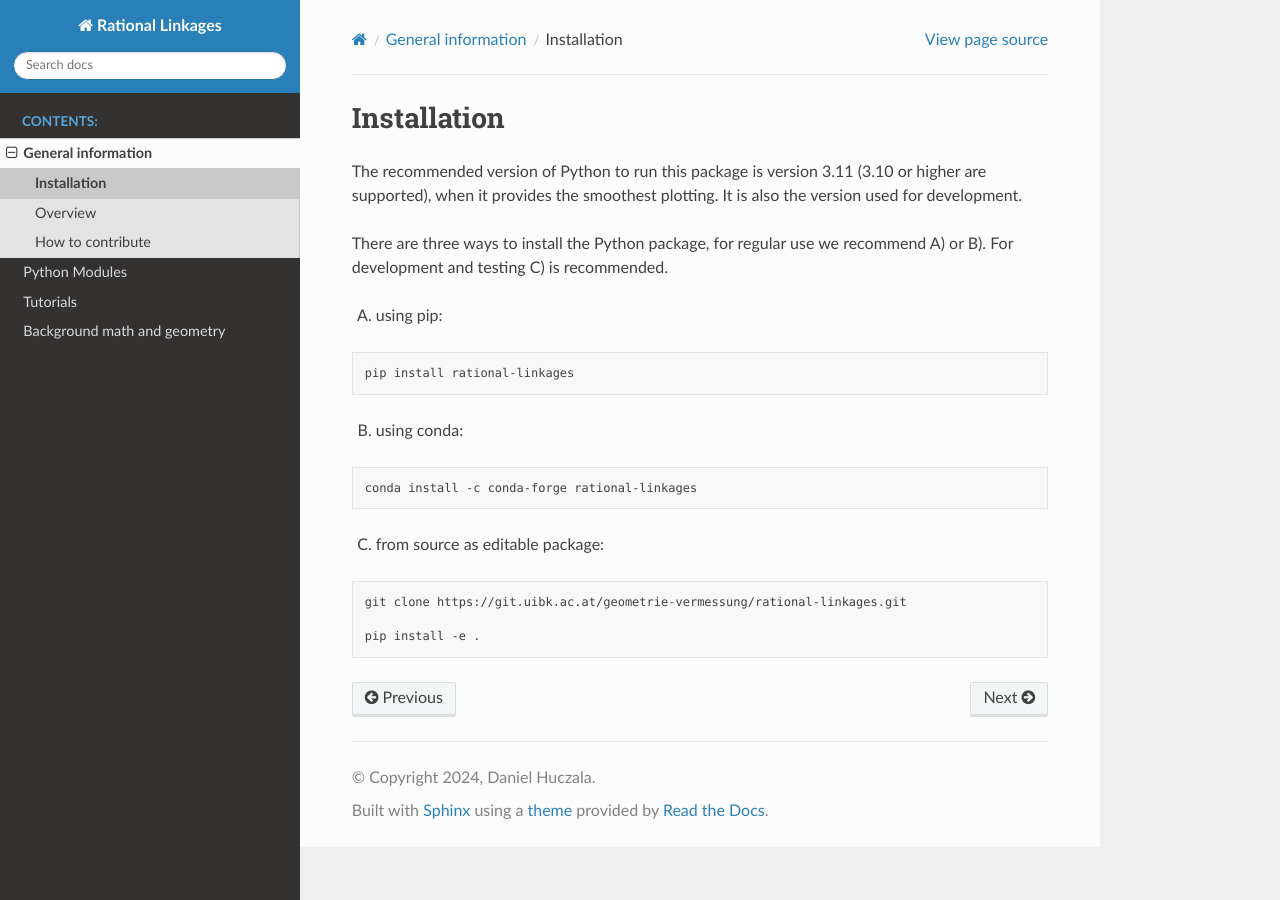
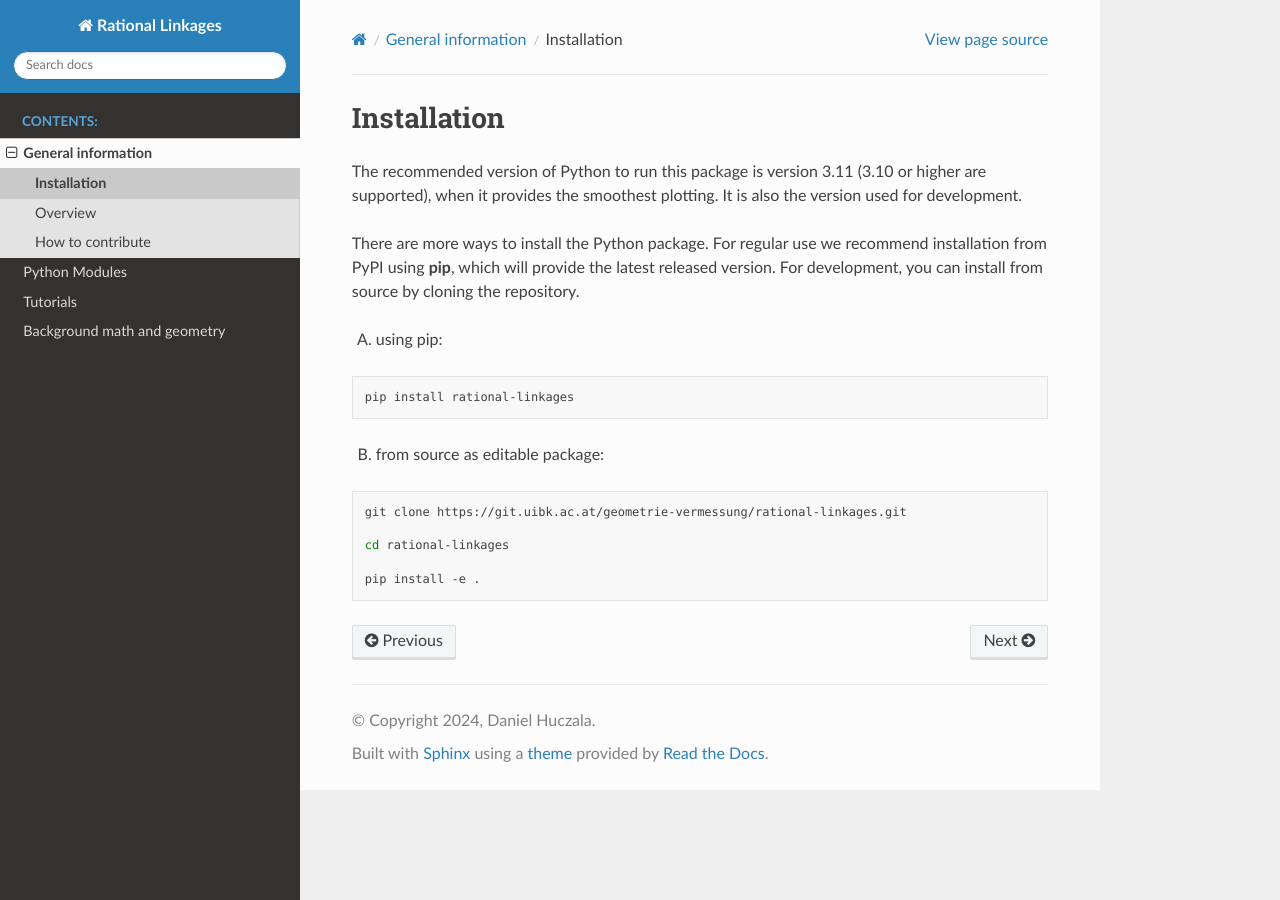
Before and after one commit to hucik14/rational-linkages, a Sphinx documentation site: the page built from docs/source/general/installation.rst, in a window 1280 px wide. Built offline with Sphinx 7.4.7 and the Read the Docs theme 2.0.0, drawn with Linux system fonts in a browser that asks for light colours.

```diff
--- a/docs/source/general/installation.rst
+++ b/docs/source/general/installation.rst
@@ -5,8 +5,9 @@ The recommended version of Python to run this package is version 3.11 (3.10 or h
 are supported), when it provides the smoothest plotting. It is also the version used
 for development.
 
-There are three ways to install the Python package, for regular use we recommend A) or
-B). For development and testing C) is recommended.
+There are more ways to install the Python package. For regular use we recommend
+installation from PyPI using **pip**, which will provide the latest released version.
+For development, you can install from source by cloning the repository.
 
 A) using pip:
 
@@ -15,17 +16,20 @@ A) using pip:
     pip install rational-linkages
 
 
-B) using conda:
+..
+    B) using conda:
 
-.. code-block:: bash
+    .. code-block:: bash
 
     conda install -c conda-forge rational-linkages
 
 
-C) from source as editable package:
+B) from source as editable package:
 
 .. code-block:: bash
 
     git clone https://git.uibk.ac.at/geometrie-vermessung/rational-linkages.git
 
+    cd rational-linkages
+
     pip install -e .
```
